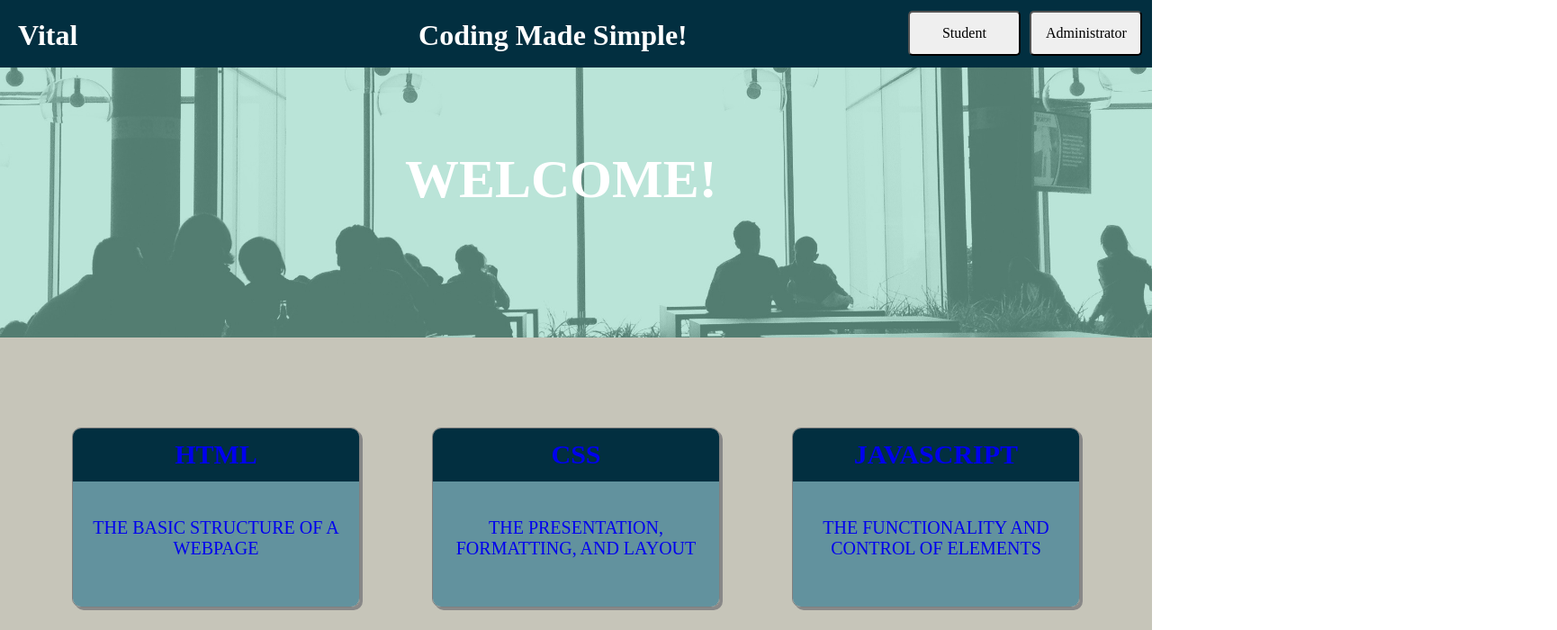
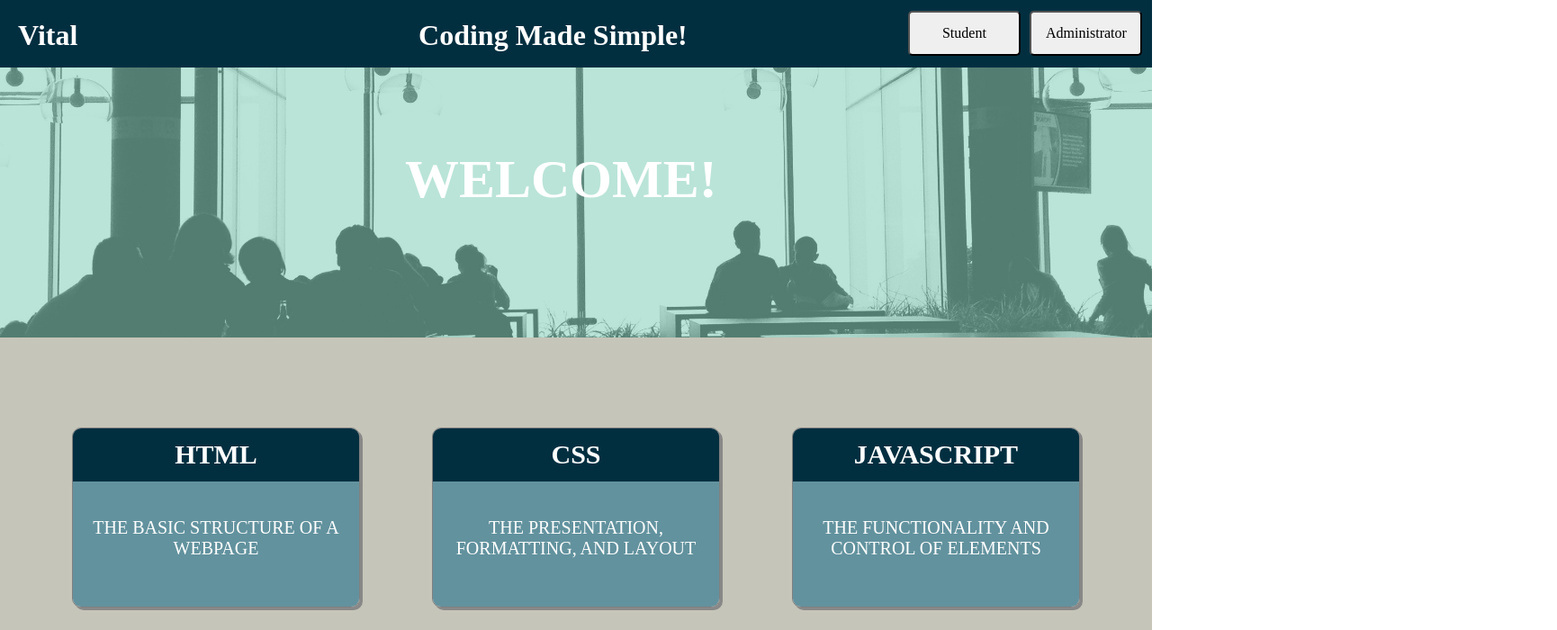
Before and after one commit to D-Malla/Vital-Capstone, a React (Create React App) app in the folder client/: page / in a window 1280 px wide. Shown: the top 700 px of the page at 90% size, 1730 px wide, since content can reach past the window. Built offline with nearby package versions, Linux system fonts and the light colour scheme.

Commit message:
Fixed layout width and link colors

```diff
--- a/client/src/styles/Home.css
+++ b/client/src/styles/Home.css
@@ -3,6 +3,7 @@ html {box-sizing:border-box;}
 
 /* GENERAL STYLING */
 a {
+  color: white;
   text-decoration: none;
 }
 
@@ -82,7 +83,6 @@ a:visited {
   left: 450px;
   position: absolute;
   top: 125px;
-  width: 100%;
 }
 
 #homeBodyContainer .greeting h1 {
--- a/client/src/styles/Lesson.css
+++ b/client/src/styles/Lesson.css
@@ -3,6 +3,7 @@ html {box-sizing:border-box;}
 
 /* GENERAL STYLING */
 a {
+  color: white;
   text-decoration: none;
 }
 
--- a/client/src/styles/Lessons.css
+++ b/client/src/styles/Lessons.css
@@ -3,6 +3,7 @@ html {box-sizing:border-box;}
 
 /* GENERAL STYLING */
 a {
+  color: white;
   text-decoration: none;
 }
 
--- a/package.json
+++ b/package.json
@@ -17,7 +17,8 @@
   },
   "homepage": "https://github.com/pc-summer-2019/boilerplate#readme",
   "dependencies": {
-    "concurrently": "^4.1.1"
+    "concurrently": "^4.1.1",
+    "react-syntax-highlighter": "^11.0.2"
   },
   "boilerplate": {
     "name": "boilerplate",
```
Also changed, not shown: 1 other file (tests, documents, lock files or other folders).
